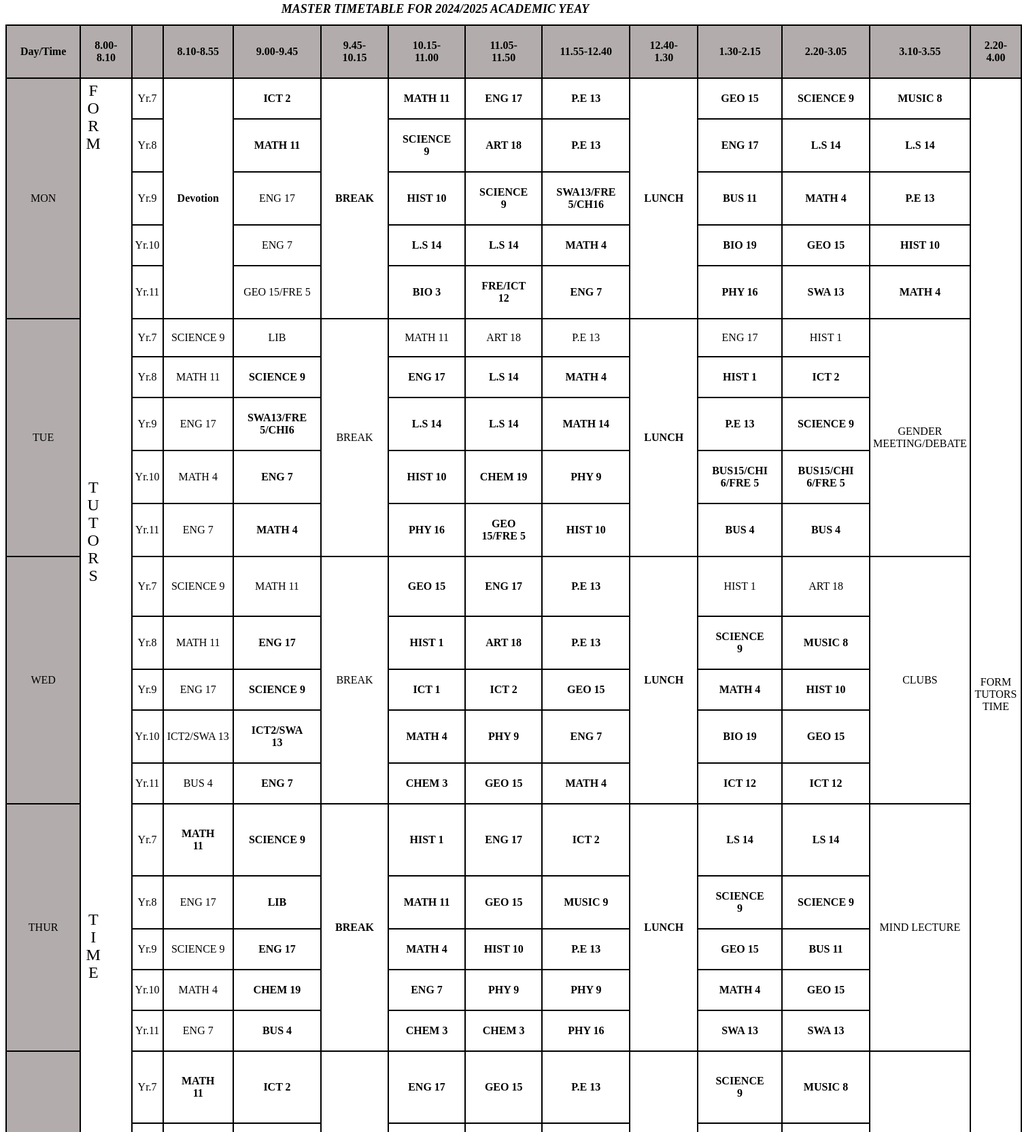
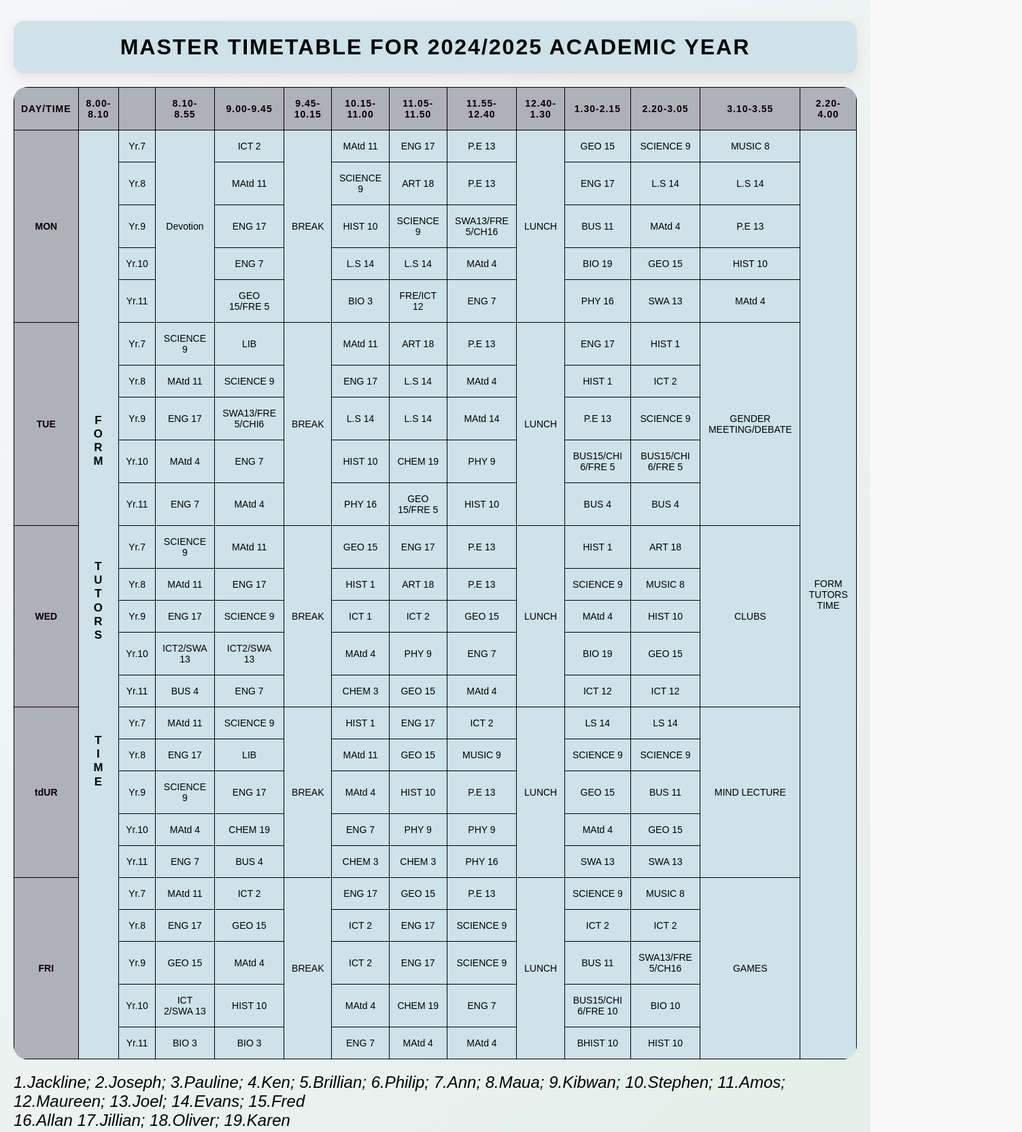
Before and after one commit to SKY519-M/IYF-Timetable, a plain HTML site: page MICHAEL OUMA/index.html in a window 1280 px wide. Shown: the part 9-1675 px from the top of the page at 68% size, 1503 px wide, since content can reach past the window. Drawn offline with Linux system fonts and the light colour scheme.

Commit message:
updated by ading a hoover and more colors

```diff
--- a/MICHAEL OUMA/index.html
+++ b/MICHAEL OUMA/index.html
@@ -1,15 +1,15 @@
 <!DOCTYPE html>
 <html lang="en">
   <head>
-    <meta charset="UTF-8" >
-    <meta name="viewport" content="width=device-width, initial-scale=1.0" >
+    <meta charset="UTF-8" />
+    <meta name="viewport" content="widtd=device-widtd, initial-scale=1.0" />
     <title>School Timetable Implementation Guide</title>
-    <link rel="stylesheet" href="styles.css" >
+    <link rel="stylesheet" href="styles.css" />
   </head>
   <body>
-    <h1><i>MASTER TIMETABLE FOR 2024/2025 ACADEMIC YEAY</i></h1>
+    <h1>MASTER TIMETABLE FOR 2024/2025 ACADEMIC YEAR</h1>
     <table>
-      <!-- <div class="body"> -->
+      <div class="body">
         <tr class="bg-color">
           <th>Day/Time</th>
           <th>8.00-8.10</th>
@@ -26,68 +26,70 @@
           <th>3.10-3.55</th>
           <th>2.20-4.00</th>
         </tr>
-    <!-- </div> -->
-      <tr >
+      </div>
+
+      <tr>
         <td class="bg-color" rowspan="5">MON</td>
-        <td  rowspan="25">
-          <div class="vertical-text">FORM</div>
-          <div class="vertical-text">TUTORS</div>
-          <div class="vertical-text">TIME</div>
+        <td rowspan="25" class="vertical-container">
+          <div class="vertical-text">F<br>O<br>R<br>M</div>
+          <div class="vertical-text">T<br>U<br>T<br>O<br>R<br>S</div>
+          <div class="vertical-text">T<br>I<br>M<br>E</div>
         </td>
         <td>Yr.7</td>
-        <th  rowspan="5">Devotion</th>
-        <th>ICT 2</th>
-        <th rowspan="5">BREAK</th>
-        <th>MATH 11</th>
-        <th>ENG 17</th>
-        <th>P.E 13</th>
-        <th rowspan="5">LUNCH</th>
-        <th>GEO 15</th>
-        <th>SCIENCE 9</th>
-        <th>MUSIC 8</th>
+        <td rowspan="5">Devotion</td>
+        <td>ICT 2</td>
+        <td rowspan="5">BREAK</td>
+        <td>MAtd 11</td>
+        <td>ENG 17</td>
+        <td>P.E 13</td>
+        <td rowspan="5">LUNCH</td>
+        <td>GEO 15</td>
+        <td>SCIENCE 9</td>
+        <td>MUSIC 8</td>
         <td rowspan="25">
           <div>FORM TUTORS TIME</div>
         </td>
       </tr>
+
       <tr>
         <td>Yr.8</td>
-        <th>MATH 11</th>
-        <th>SCIENCE 9</th>
-        <th>ART 18</th>
-        <th>P.E 13</th>
-        <th>ENG 17</th>
-        <th>L.S 14</th>
-        <th>L.S 14</th>
+        <td>MAtd 11</td>
+        <td>SCIENCE 9</td>
+        <td>ART 18</td>
+        <td>P.E 13</td>
+        <td>ENG 17</td>
+        <td>L.S 14</td>
+        <td>L.S 14</td>
       </tr>
       <tr>
         <td>Yr.9</td>
         <td>ENG 17</td>
-        <th>HIST 10</th>
-        <th>SCIENCE 9</th>
-        <th>SWA13/FRE 5/CH16</th>
-        <th>BUS 11</th>
-        <th>MATH 4</th>
-        <th>P.E 13</th>
+        <td>HIST 10</td>
+        <td>SCIENCE 9</td>
+        <td>SWA13/FRE 5/CH16</td>
+        <td>BUS 11</td>
+        <td>MAtd 4</td>
+        <td>P.E 13</td>
       </tr>
       <tr>
         <td>Yr.10</td>
         <td>ENG 7</td>
-        <th>L.S 14</th>
-        <th>L.S 14</th>
-        <th>MATH 4</th>
-        <th>BIO 19</th>
-        <th>GEO 15</th>
-        <th>HIST 10</th>
+        <td>L.S 14</td>
+        <td>L.S 14</td>
+        <td>MAtd 4</td>
+        <td>BIO 19</td>
+        <td>GEO 15</td>
+        <td>HIST 10</td>
       </tr>
       <tr>
         <td>Yr.11</td>
         <td>GEO 15/FRE 5</td>
-        <th>BIO 3</th>
-        <th>FRE/ICT 12</th>
-        <th>ENG 7</th>
-        <th>PHY 16</th>
-        <th>SWA 13</th>
-        <th>MATH 4</th>
+        <td>BIO 3</td>
+        <td>FRE/ICT 12</td>
+        <td>ENG 7</td>
+        <td>PHY 16</td>
+        <td>SWA 13</td>
+        <td>MAtd 4</td>
       </tr>
       <tr>
         <td class="bg-color" rowspan="5">TUE</td>
@@ -95,221 +97,224 @@
         <td>SCIENCE 9</td>
         <td>LIB</td>
         <td rowspan="5">BREAK</td>
-        <td>MATH 11</td>
+        <td>MAtd 11</td>
         <td>ART 18</td>
         <td>P.E 13</td>
-        <th rowspan="5">LUNCH</th>
+        <td rowspan="5">LUNCH</td>
         <td>ENG 17</td>
         <td>HIST 1</td>
         <td rowspan="5">GENDER MEETING/DEBATE</td>
-
       </tr>
       <tr>
         <td>Yr.8</td>
-        <td>MATH 11</td>
-        <th>SCIENCE 9</th>
-        <th>ENG 17</th>
-        <th>L.S 14</th>
-        <th>MATH 4</th>
-        <th>HIST 1</th>
-        <th>ICT 2</th>
+        <td>MAtd 11</td>
+        <td>SCIENCE 9</td>
+        <td>ENG 17</td>
+        <td>L.S 14</td>
+        <td>MAtd 4</td>
+        <td>HIST 1</td>
+        <td>ICT 2</td>
       </tr>
       <tr>
         <td>Yr.9</td>
         <td>ENG 17</td>
-        <th>SWA13/FRE 5/CHI6</th>
-        <th>L.S 14</th>
-        <th>L.S 14</th>
-        <th>MATH 14</th>
-        <th>P.E 13</th>
-        <th>SCIENCE 9</th>
+        <td>SWA13/FRE 5/CHI6</td>
+        <td>L.S 14</td>
+        <td>L.S 14</td>
+        <td>MAtd 14</td>
+        <td>P.E 13</td>
+        <td>SCIENCE 9</td>
       </tr>
       <tr>
         <td>Yr.10</td>
-        <td>MATH 4</td>
-        <th>ENG 7</th>
-        <th>HIST 10</th>
-        <th>CHEM 19</th>
-        <th>PHY 9</th>
-        <th>BUS15/CHI 6/FRE 5</th>
-        <th>BUS15/CHI 6/FRE 5</th>
+        <td>MAtd 4</td>
+        <td>ENG 7</td>
+        <td>HIST 10</td>
+        <td>CHEM 19</td>
+        <td>PHY 9</td>
+        <td>BUS15/CHI 6/FRE 5</td>
+        <td>BUS15/CHI 6/FRE 5</td>
       </tr>
       <tr>
         <td>Yr.11</td>
         <td>ENG 7</td>
-        <th>MATH 4</th>
-        <th>PHY 16</th>
-        <th>GEO 15/FRE 5</th>
-        <th>HIST 10</th>
-        <th>BUS 4</th>
-        <th>BUS 4</th>
+        <td>MAtd 4</td>
+        <td>PHY 16</td>
+        <td>GEO 15/FRE 5</td>
+        <td>HIST 10</td>
+        <td>BUS 4</td>
+        <td>BUS 4</td>
       </tr>
       <tr>
         <td class="bg-color" rowspan="5">WED</td>
         <td>Yr.7</td>
         <td>SCIENCE 9</td>
-        <td>MATH 11</td>
+        <td>MAtd 11</td>
         <td rowspan="5">BREAK</td>
-        <th>GEO 15</th>
-        <th>ENG 17</th>
-        <th>P.E 13</th>
-        <th rowspan="5">LUNCH</th>
+        <td>GEO 15</td>
+        <td>ENG 17</td>
+        <td>P.E 13</td>
+        <td rowspan="5">LUNCH</td>
         <td>HIST 1</td>
         <td>ART 18</td>
         <td rowspan="5">CLUBS</td>
-
       </tr>
       <tr>
         <td>Yr.8</td>
-        <td>MATH 11</td>
-        <th>ENG 17</th>
-        <th>HIST 1</th>
-        <th>ART 18</th>
-        <th>P.E 13</th>
-        <th>SCIENCE 9</th>
-        <th>MUSIC 8</th>
+        <td>MAtd 11</td>
+        <td>ENG 17</td>
+        <td>HIST 1</td>
+        <td>ART 18</td>
+        <td>P.E 13</td>
+        <td>SCIENCE 9</td>
+        <td>MUSIC 8</td>
       </tr>
       <tr>
         <td>Yr.9</td>
         <td>ENG 17</td>
-        <th>SCIENCE 9</th>
-        <th>ICT 1</th>
-        <th>ICT 2</th>
-        <th>GEO 15</th>
-        <th>MATH 4</th>
-        <th>HIST 10</th>
+        <td>SCIENCE 9</td>
+        <td>ICT 1</td>
+        <td>ICT 2</td>
+        <td>GEO 15</td>
+        <td>MAtd 4</td>
+        <td>HIST 10</td>
       </tr>
       <tr>
         <td>Yr.10</td>
         <td>ICT2/SWA 13</td>
-        <th>ICT2/SWA 13</th>
-        <th>MATH 4</th>
-        <th>PHY 9</th>
-        <th>ENG 7</th>
-        <th>BIO 19</th>
-        <th>GEO 15</th>
+        <td>ICT2/SWA 13</td>
+        <td>MAtd 4</td>
+        <td>PHY 9</td>
+        <td>ENG 7</td>
+        <td>BIO 19</td>
+        <td>GEO 15</td>
       </tr>
       <tr>
         <td>Yr.11</td>
         <td>BUS 4</td>
-        <th>ENG 7</th>
-        <th>CHEM 3</th>
-        <th>GEO 15</th>
-        <th>MATH 4</th>
-        <th>ICT 12</th>
-        <th>ICT 12</th>
+        <td>ENG 7</td>
+        <td>CHEM 3</td>
+        <td>GEO 15</td>
+        <td>MAtd 4</td>
+        <td>ICT 12</td>
+        <td>ICT 12</td>
       </tr>
       <tr>
-        <td class="bg-color" rowspan="5">THUR</td>
+        <td class="bg-color" rowspan="5">tdUR</td>
         <td>Yr.7</td>
-        <th>MATH 11</th>
-        <th>SCIENCE 9</th>
-        <th rowspan="5">BREAK</th>
-        <th>HIST 1</th>
-        <th>ENG 17</th>
-        <th>ICT 2</th>
-        <th rowspan="5">LUNCH</th>
-        <th>LS 14</th>
-        <th>LS 14</th>
+        <td>MAtd 11</td>
+        <td>SCIENCE 9</td>
+        <td rowspan="5">BREAK</td>
+        <td>HIST 1</td>
+        <td>ENG 17</td>
+        <td>ICT 2</td>
+        <td rowspan="5">LUNCH</td>
+        <td>LS 14</td>
+        <td>LS 14</td>
         <td rowspan="5">MIND LECTURE</td>
       </tr>
       <tr>
         <td>Yr.8</td>
         <td>ENG 17</td>
-        <th>LIB</th>
-        <th>MATH 11</th>
-        <th>GEO 15</th>
-        <th>MUSIC 9</th>
-        <th>SCIENCE 9</th>
-        <th>SCIENCE 9</th>
+        <td>LIB</td>
+        <td>MAtd 11</td>
+        <td>GEO 15</td>
+        <td>MUSIC 9</td>
+        <td>SCIENCE 9</td>
+        <td>SCIENCE 9</td>
       </tr>
       <tr>
         <td>Yr.9</td>
         <td>SCIENCE 9</td>
-        <th>ENG 17</th>
-        <th>MATH 4</th>
-        <th>HIST 10</th>
-        <th>P.E 13</th>
-        <th>GEO 15</th>
-        <th>BUS 11</th>
+        <td>ENG 17</td>
+        <td>MAtd 4</td>
+        <td>HIST 10</td>
+        <td>P.E 13</td>
+        <td>GEO 15</td>
+        <td>BUS 11</td>
       </tr>
       <tr>
         <td>Yr.10</td>
-        <td>MATH 4</td>
-        <th>CHEM 19</th>
-        <th>ENG 7</th>
-        <th>PHY 9</th>
-        <th>PHY 9</th>
-        <th>MATH 4</th>
-        <th>GEO 15</th>
+        <td>MAtd 4</td>
+        <td>CHEM 19</td>
+        <td>ENG 7</td>
+        <td>PHY 9</td>
+        <td>PHY 9</td>
+        <td>MAtd 4</td>
+        <td>GEO 15</td>
       </tr>
       <tr>
         <td>Yr.11</td>
         <td>ENG 7</td>
-        <th>BUS 4</th>
-        <th>CHEM 3</th>
-        <th>CHEM 3</th>
-        <th>PHY 16</th>
-        <th>SWA 13</th>
-        <th>SWA 13</th>
+        <td>BUS 4</td>
+        <td>CHEM 3</td>
+        <td>CHEM 3</td>
+        <td>PHY 16</td>
+        <td>SWA 13</td>
+        <td>SWA 13</td>
       </tr>
       <tr>
         <td class="bg-color" rowspan="5">FRI</td>
         <td>Yr.7</td>
-        <th>MATH 11</th>
-        <th>ICT 2</th>
-        <th rowspan="5">BREAK</th>
-        <th>ENG 17</th>
-        <th>GEO 15</th>
-        <th>P.E 13</th>
-        <th rowspan="5">LUNCH</th>
-        <th>SCIENCE 9</th>
-        <th>MUSIC 8</th>
+        <td>MAtd 11</td>
+        <td>ICT 2</td>
+        <td rowspan="5">BREAK</td>
+        <td>ENG 17</td>
+        <td>GEO 15</td>
+        <td>P.E 13</td>
+        <td rowspan="5">LUNCH</td>
+        <td>SCIENCE 9</td>
+        <td>MUSIC 8</td>
         <td rowspan="5">GAMES</td>
       </tr>
       <tr>
         <td>Yr.8</td>
         <td>ENG 17</td>
-        <th>GEO 15</th>
-        <th>ICT 2</th>
-        <th>ENG 17</th>
-        <th>SCIENCE 9</th>
-        <th>ICT 2</th>
-        <th>ICT 2</th>
+        <td>GEO 15</td>
+        <td>ICT 2</td>
+        <td>ENG 17</td>
+        <td>SCIENCE 9</td>
+        <td>ICT 2</td>
+        <td>ICT 2</td>
       </tr>
       <tr>
         <td>Yr.9</td>
         <td>GEO 15</td>
-        <th>MATH 4</th>
-        <th>ICT 2</th>
-        <th>ENG 17</th>
-        <th>SCIENCE 9</th>
-        <th>BUS 11</th>
-        <th>SWA13/FRE 5/CH16</th>
+        <td>MAtd 4</td>
+        <td>ICT 2</td>
+        <td>ENG 17</td>
+        <td>SCIENCE 9</td>
+        <td>BUS 11</td>
+        <td>SWA13/FRE 5/CH16</td>
       </tr>
       <tr>
         <td>Yr.10</td>
         <td>ICT 2/SWA 13</td>
-        <th>HIST 10</th>
-        <th>MATH 4</th>
-        <th>CHEM 19</th>
-        <th>ENG 7</th>
-        <th>BUS15/CHI 6/FRE 10</th>
-        <th>BIO 10</th>
+        <td>HIST 10</td>
+        <td>MAtd 4</td>
+        <td>CHEM 19</td>
+        <td>ENG 7</td>
+        <td>BUS15/CHI 6/FRE 10</td>
+        <td>BIO 10</td>
       </tr>
       <tr>
         <td>Yr.11</td>
         <td>BIO 3</td>
-        <th>BIO 3</th>
-        <th>ENG 7</th>
-        <th>MATH 4</th>
-        <th>MATH 4</th>
-        <th>BHIST 10</th>
-        <th>HIST 10</th>
+        <td>BIO 3</td>
+        <td>ENG 7</td>
+        <td>MAtd 4</td>
+        <td>MAtd 4</td>
+        <td>BHIST 10</td>
+        <td>HIST 10</td>
       </tr>
     </table>
-    <footer class="foot">1.Jackline; 2.Joseph; 3.Pauline; 4.Ken; 5.Brillian; 6.Philip; 7.Ann; 8.Maua;
+    <footer class="foot">
+      <i>
+      1.Jackline; 2.Joseph; 3.Pauline; 4.Ken; 5.Brillian; 6.Philip; 7.Ann; 8.Maua;
       9.Kibwan; 10.Stephen; 11.Amos; 12.Maureen; 13.Joel; 14.Evans; 15.Fred <br>
-       16.Allan 17.Jillian; 18.Oliver; 19.Karen </footer>
+      16.Allan 17.Jillian; 18.Oliver; 19.Karen
+    </i>
+    </footer>
+
   </body>
 </html>
--- a/MICHAEL OUMA/styles.css
+++ b/MICHAEL OUMA/styles.css
@@ -1,41 +1,131 @@
-table {
-  width: 70%;
-  border-collapse: collapse;
-  padding: 20px;
-}
-th,
-td {
-  border: 2px solid black;
-  padding: 4px;
-  text-align: center;
-}
-th {
-  background-color: transparent;
-  padding: 20px;
+* {
+  margin: 0;
+  padding: 0;
+  box-sizing: border-box;
+  font-family: 'Montserrat', 'Arial', sans-serif;
 }
 
-td {
-  padding: 4px;
+body {
+  background-color: #f9f9f9;
+  padding: 20px;
+  background-image: linear-gradient(135deg, #f5f7fa 0%, #e4efe9 100%);
+  min-height: 100vh;
 }
 
 h1 {
   text-align: center;
-  font-size: large;
+  color: #000000;
+  margin: 20px 0;
+  padding: 20px;
+  background-color: rgb(205, 226, 233);
+  border-radius: 15px;
+  box-shadow: 0 6px 20px rgba(175, 33, 33, 0.1);
+  text-transform: uppercase;
+  letter-spacing: 2px;
+  font-weight: 600;
 }
 
-.vertical-text {
-  writing-mode: vertical-lr;
-  text-orientation: upright;
-  margin-bottom: 30rem;
-  font-size: x-large;
+table {
+  width: 100%;
+  border-collapse: collapse;
+  margin: 20px 0;
+  background-color: rgb(205, 226, 233);
+  border-radius: 20px;
+  overflow: hidden;
+}
+
+th, td {
+  padding: 15px 10px;
+  text-align: center;
+  border: 1px solid #000;
+  font-size: 14px;
+  position: relative;
+}
+
+th {
+  background-color: rgb(176, 176, 185);
+  color: rgb(0, 0, 0);
+  font-weight: 600;
+  text-transform: uppercase;
+  letter-spacing: 1px;
 }
 
 .bg-color {
-    background-color: rgb(178, 173, 172);;
+  background-color: rgb(176, 176, 185);
+  color: rgb(0, 0, 0);
+  font-weight: bold;
+}
+
+.vertical-container {
+
+  flex-direction: row;
+  align-items: center;
+  height: 100%;
+}
+
+
+
+.vertical-text {
+  text-align: center;
+  white-space: nowrap;
+  font-size: 1.2em;
+  font-weight: 600;
+
+  margin-top: 50%;
+
+  padding-top: 150%;
+  padding-bottom: 150%;
+
+  letter-spacing: 1px;
+  line-height: 1.2;
+}
+
+
+
+tr:hover td {
+  background-color: #e2e6ea;
+  transition: background-color 0.3s ease;
+}
+
+@media (max-width: 768px) {
+  table, thead, tbody, th, td, tr {
+    display: block;
+  }
+
+  th {
+    position: absolute;
+    top: -9999px;
+    left: -9999px;
+  }
+
+  tr {
+    border: 1px solid #ccc;
+    margin-bottom: 10px;
+    border-radius: 8px;
+  }
+
+  td {
+    border: none;
+    border-bottom: 1px solid #eee;
+    position: relative;
+    padding-left: 50%;
+    text-align: left;
+  }
+
+  td:before {
+    position: absolute;
+    top: 50%;
+    left: 10px;
+    width: 45%;
+    padding-right: 10px;
+    white-space: nowrap;
+    transform: translateY(-50%);
+    content: attr(data-label);
+    font-weight: 600;
+    color: #2c3e50;
+  }
 }
 
 .foot {
-  font-size: large;
-  text-indent: 40px;
-
+  font-size: x-large;
 }
```
Lines whose indentation alone changed are shown as unchanged.
